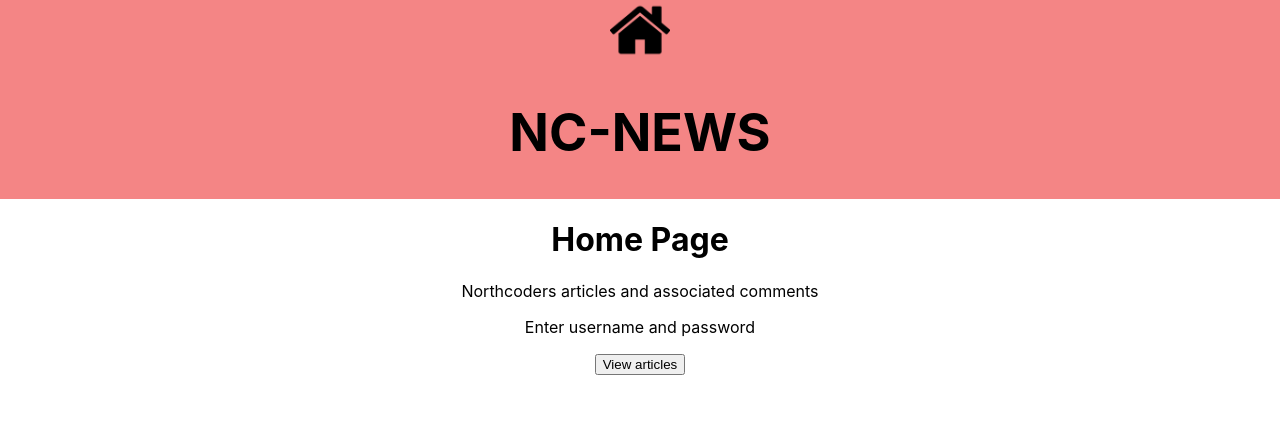
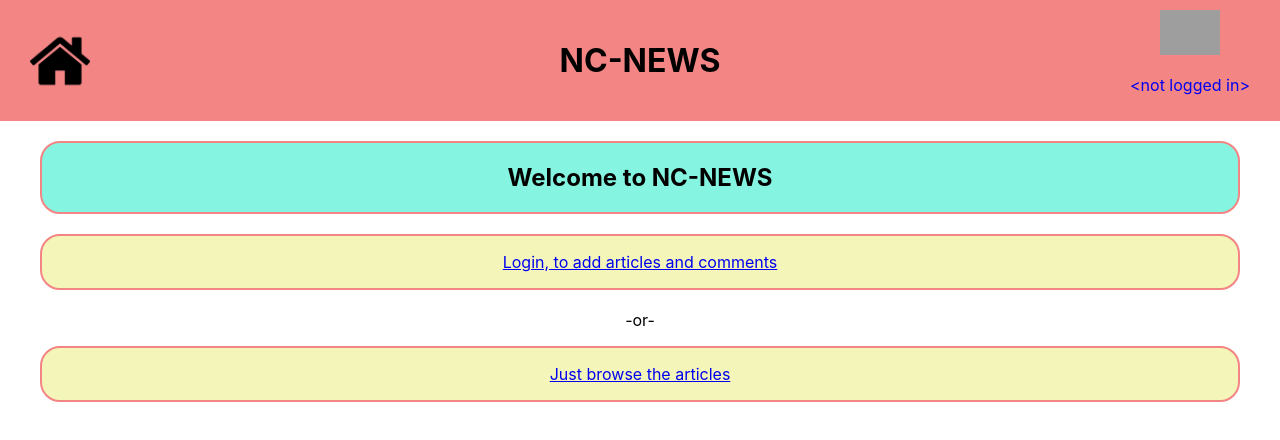
Before and after one commit to Mike-200/nc-news, a React (Create React App) app: page / in a window 1280 px wide. Shown: the top 440 px of the page. Built offline with nearby package versions, Linux system fonts and the light colour scheme; grey boxes are pictures that could not be loaded; the HTML template or start-up script is replaced by a standard one.

Commit message:
logging in and out of different users completed

```diff
--- a/src/App.css
+++ b/src/App.css
@@ -13,14 +13,14 @@
   }
 }
 
-.App-header {
+/* .App-header {
   background-color: #f48585;
   display: flex;
   flex-direction: column;
   align-items: center;
   justify-content: center;
   font-size: calc(10px + 2vmin);
-}
+} */
 
 .App-link {
   color: #61dafb;
@@ -35,17 +35,56 @@
   }
 }
 
-.ArticlesCard {
+.ResultsCard {
   background-color: #f4f5b9;
   border-radius: 20px;
   border-style: solid;
   border-width: 2px;
   border-color: #f48585;
   padding-left: 20px;
-  padding: right 20px;
+  padding-right: 20px;
   margin-left: 40px;
   margin-right: 40px;
   margin-bottom: 20px;
+}
+
+.TitleCard {
+  background-color: #85f4e0;
+  border-radius: 20px;
+  border-style: solid;
+  border-width: 2px;
+  border-color: #f48585;
+  padding-left: 20px;
+  padding-right: 20px;
+  padding-top: 20px;
+  padding-bottom: 20px;
+  margin-left: 40px;
+  margin-right: 40px;
+  margin-bottom: 20px;
+}
+
+.UsersCard {
+  background-color: #f4f5b9;
+  display: grid;
+  grid-template-areas: "image name";
+  grid-template-columns: 25% auto;
+  border-radius: 20px;
+  border-style: solid;
+  border-width: 2px;
+  border-color: #f48585;
+  padding-left: 20px;
+  padding-right: 20px;
+  margin-left: 40px;
+  margin-right: 40px;
+  margin-bottom: 20px;
+}
+
+.UsersImage {
+  grid-area: image;
+}
+
+.UsersText {
+  grid-area: name;
 }
 
 ul {
@@ -60,3 +99,32 @@ h4 {
 img {
   width: 60px;
 }
+
+.App-header {
+  background-color: #f48585;
+  display: grid;
+  grid-template-areas: "homeIcon title user";
+  grid-template-columns: 25% 50% 25%;
+  /* display: flex;
+  flex-direction: row;
+  justify-content: space-between; */
+  align-items: center;
+  padding-left: 20px;
+  padding-right: 20px;
+  padding-top: 10px;
+  padding-bottom: 10px;
+}
+
+.HeaderImage {
+  grid-area: homeIcon;
+  float: left;
+  margin-left: 10px;
+  /* margin-top: 12px; */
+}
+
+.HeaderUser {
+  grid-area: user;
+  float: right;
+  margin-right: 10px;
+  /* margin-top: 12px; */
+}
--- a/src/App.js
+++ b/src/App.js
@@ -1,31 +1,61 @@
 import "./App.css";
 
 import { Switch, Route } from "react-router-dom";
+import { useState, userContext } from "react";
+
+import { UserContext } from "./contexts/User";
 
 import Header from "./components/Header";
 import Home from "./components/Home";
+import Users from "./components/Users";
 import Articles from "./components/Articles";
+import ArticleDetails from "./components/ArticleDetails";
 import Comments from "./components/Comments";
 
 function App() {
+  const defaultUser = {
+    username: "<not logged in>",
+    avatar_url:
+      "https://cdn.pixabay.com/photo/2015/10/05/22/37/blank-profile-picture-973460_960_720.png",
+    name: "<not logged in>",
+  };
+
+  const [loggedInUser, setLoggedInUser] = useState(defaultUser);
+
+  console.log("App.loggedInUser>>>", loggedInUser);
+
   return (
+    <UserContext.Provider value={{ loggedInUser, setLoggedInUser }}>
       <div className="App">
-      <Header />
+        <Header defaultUser={defaultUser} />
 
         <Switch>
-        <Route path="/articles">
+          <Route exact path="/users">
+            <Users />
+          </Route>
+
+          <Route exact path="/articles">
             <Articles />
           </Route>
 
-        <Route path="/comments">
+          <Route exact path="/articles/:article_id">
+            <ArticleDetails />
+          </Route>
+
+          <Route exact path="/articles/:article_id/comments">
             <Comments />
           </Route>
 
-        <Route path="/">
+          <Route exact path="/">
             <Home />
+          </Route>
+
+          <Route>
+            <p>404 - not found</p>
           </Route>
         </Switch>
       </div>
+    </UserContext.Provider>
   );
 }
 
--- /dev/null
+++ b/src/components/ArticleDetails.jsx
@@ -0,0 +1,45 @@
+import { useState, useEffect } from "react";
+import { useParams, Link } from "react-router-dom";
+import { getArticleById } from "../utils/utils";
+
+const ArticleDetails = () => {
+  const [articleDetails, setArticleDetails] = useState([]);
+  const { article_id } = useParams();
+
+  useEffect(() => {
+    getArticleById(article_id).then((apiArticle) => {
+      setArticleDetails(apiArticle);
+    });
+    //   .then(console.log(articleDetails));
+  });
+
+  // const viewComments = (article_id) => {
+  //   console.log("article_id>>>", article_id);
+  // };
+
+  return (
+    <main>
+      <h2 className="TitleCard">{articleDetails.title}</h2>
+      <div className="ResultsCard">
+        <p>Written by {articleDetails.author}</p>
+        <p>Topic - {articleDetails.topic}</p>
+        <p>Created - {articleDetails.created_at}</p>
+        <p>{articleDetails.body}</p>
+        <p>Likes: {articleDetails.votes}</p>
+
+        <Link to={`/articles/${articleDetails.article_id}/comments`}>
+          <p>
+            View people's comments on this article
+            {/* {articleDetails.comment_count} comments{" "}
+            <button onClick={() => viewComments(articleDetails.article_id)}>
+              View
+            </button>
+          </Link> */}
+          </p>
+        </Link>
+      </div>
+    </main>
+  );
+};
+
+export default ArticleDetails;
--- a/src/components/Comments.jsx
+++ b/src/components/Comments.jsx
@@ -1,5 +1,37 @@
+import { useParams } from "react-router-dom";
+import { useState, useEffect } from "react";
+
+import { getArticleComments } from "../utils/utils";
+
 const Comments = () => {
-  return <div>Comments</div>;
+  const [comments, setComments] = useState([]);
+  const { article_id } = useParams();
+
+  console.log("article_id>>>", article_id);
+
+  useEffect(() => {
+    getArticleComments(article_id).then((apiComments) => {
+      setComments(apiComments);
+    });
+    // .then(console.log("comments>>>", comments));
+  }, [article_id]);
+
+  return (
+    <div>
+      <h2 className="TitleCard">Comments</h2>
+      <ul>
+        {comments.map((comment) => {
+          return (
+            <li key={comment.comment_id} className="ResultsCard">
+              <p>{comment.author}</p>
+              <p> - commented - </p>
+              <p>{comment.body}</p>
+            </li>
+          );
+        })}
+      </ul>
+    </div>
+  );
 };
 
 export default Comments;
--- a/src/components/Header.jsx
+++ b/src/components/Header.jsx
@@ -1,13 +1,39 @@
 import { Link } from "react-router-dom";
+import { useContext } from "react";
+import { UserContext } from "../contexts/User";
 import home from "../assets/home.png";
 
-const Header = () => {
+const Header = ({ defaultUser }) => {
+  const { loggedInUser, setLoggedInUser } = useContext(UserContext);
+
+  //console.log("Header.loggedInUser>>>", loggedInUser);
+  //console.log("Header.defaultUser>>>", defaultUser);
+
   return (
     <header className="App-header">
       <Link to="/">
-        <img alt="Home" src={home} />
+        <img alt="Home" src={home} className="HeaderImage" />
       </Link>
       <h1>NC-NEWS</h1>
+      <Link to="/users">
+        <div className="HeaderUser">
+          <img
+            alt="Logged in user"
+            src={loggedInUser.avatar_url}
+            className="UsersImage"
+          />
+          <p>{loggedInUser.username}</p>
+          {loggedInUser.username != "<not logged in>" ? (
+            <p
+              onClick={() => {
+                setLoggedInUser(defaultUser);
+              }}
+            >
+              log out
+            </p>
+          ) : null}
+        </div>
+      </Link>
     </header>
   );
 };
--- a/src/components/Home.jsx
+++ b/src/components/Home.jsx
@@ -2,13 +2,18 @@ import { Link } from "react-router-dom";
 const Home = () => {
   return (
     <div>
-      <h1>Home Page</h1>
-      <p>Northcoders articles and associated comments</p>
-      <p>Enter username and password</p>
-
-      <Link to="/articles">
-        <button>View articles</button>
-      </Link>
+      <h2 className="TitleCard">Welcome to NC-NEWS</h2>
+      <div className="ResultsCard">
+        <Link to="/users">
+          <p>Login, to add articles and comments</p>
+        </Link>
+      </div>
+      <p>-or-</p>
+      <div className="ResultsCard">
+        <Link to="/articles">
+          <p>Just browse the articles</p>
+        </Link>
+      </div>
     </div>
   );
 };
--- /dev/null
+++ b/src/components/Users.jsx
@@ -0,0 +1,66 @@
+import { useContext, useEffect, useState } from "react";
+import { getAllUsers } from "../utils/utils";
+import { Link } from "react-router-dom";
+import { UserContext } from "../contexts/User";
+
+const Users = () => {
+  const [users, setUsers] = useState({});
+  const [isLoading, setIsLoading] = useState(true);
+
+  const { loggedInUser, setLoggedInUser } = useContext(UserContext);
+
+  //console.log("Users.loggedInUser>>>", loggedInUser);
+
+  useEffect(() => {
+    setIsLoading(true);
+    getAllUsers()
+      .then((apiUsers) => {
+        setUsers(apiUsers);
+      })
+      .then(() => {
+        setIsLoading(false);
+      });
+  }, []);
+
+  const login = (user) => {
+    //console.log(user);
+    setLoggedInUser(user);
+  };
+
+  if (isLoading) {
+    return (
+      <div>
+        <h2>Loading data...</h2>
+      </div>
+    );
+  }
+
+  return (
+    <div>
+      <h1 className="TitleCard">Existing users</h1>
+      <ul>
+        {users.map((user) => {
+          return (
+            //         <Link to={`/users/${user.username}`}>
+            <li
+              key={user.username}
+              className="UsersCard"
+              onClick={() => {
+                login(user);
+              }}
+            >
+              <img alt="Home" src={user.avatar_url} className="UsersImage" />
+              <div className="UsersText">
+                <p>{user.name}</p>
+                <p>username: {user.username}</p>
+              </div>
+            </li>
+            //       </Link>
+          );
+        })}
+      </ul>
+    </div>
+  );
+};
+
+export default Users;
--- /dev/null
+++ b/src/contexts/User.js
@@ -0,0 +1,3 @@
+import React from "react";
+
+export const UserContext = React.createContext();
--- a/src/utils/utils.js
+++ b/src/utils/utils.js
@@ -9,6 +9,12 @@ export const getAllArticles = async () => {
   return data.articles;
 };
 
+export const getArticleById = async (article_id) => {
+  let path = `/articles/${article_id}`;
+  const { data } = await baseApi.get(path);
+  return data.article;
+};
+
 export const getAllTopics = async () => {
   let path = "/topics";
   const { data } = await baseApi.get(path);
@@ -16,9 +22,15 @@ export const getAllTopics = async () => {
   return data.topics;
 };
 
-export const getArticleComments = async () => {
-  let path = "/articles/:article_id/comments";
+export const getArticleComments = async (article_id) => {
+  let path = `/articles/${article_id}/comments`;
   const { data } = await baseApi.get(path);
-  // console.log("data.comments>>>", data.comments);
   return data.comments;
 };
+
+export const getAllUsers = async () => {
+  let path = `/users`;
+  const { data } = await baseApi.get(path);
+  //console.log("data.username>>>", data);
+  return data;
+};
```
Also changed, not shown: src/components/Articles.jsx (+45 -37 lines). Lines whose indentation alone changed are shown as unchanged.
